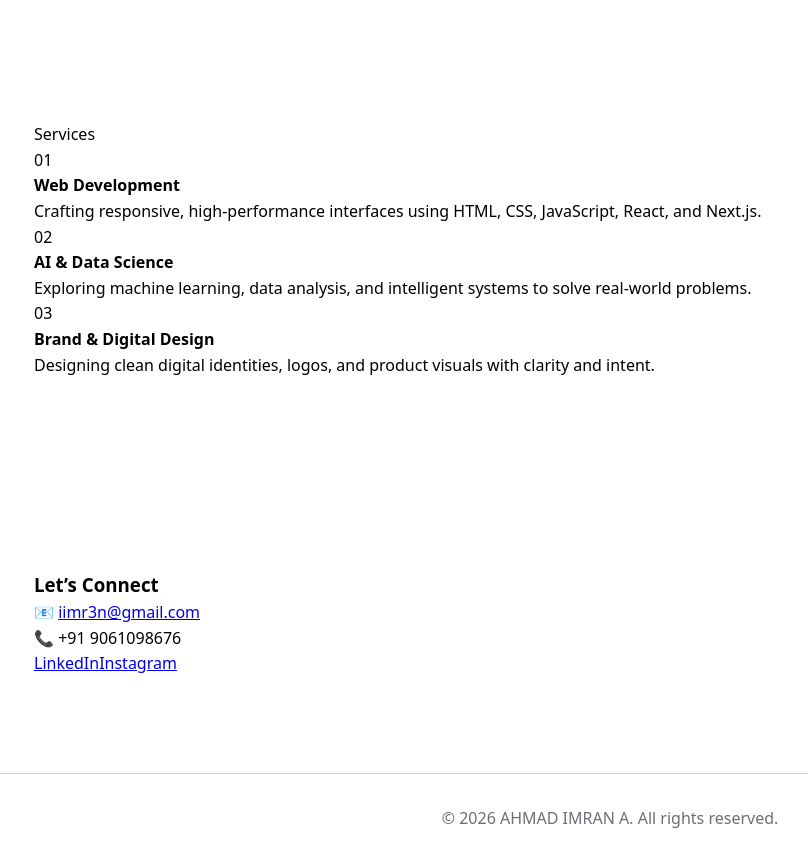
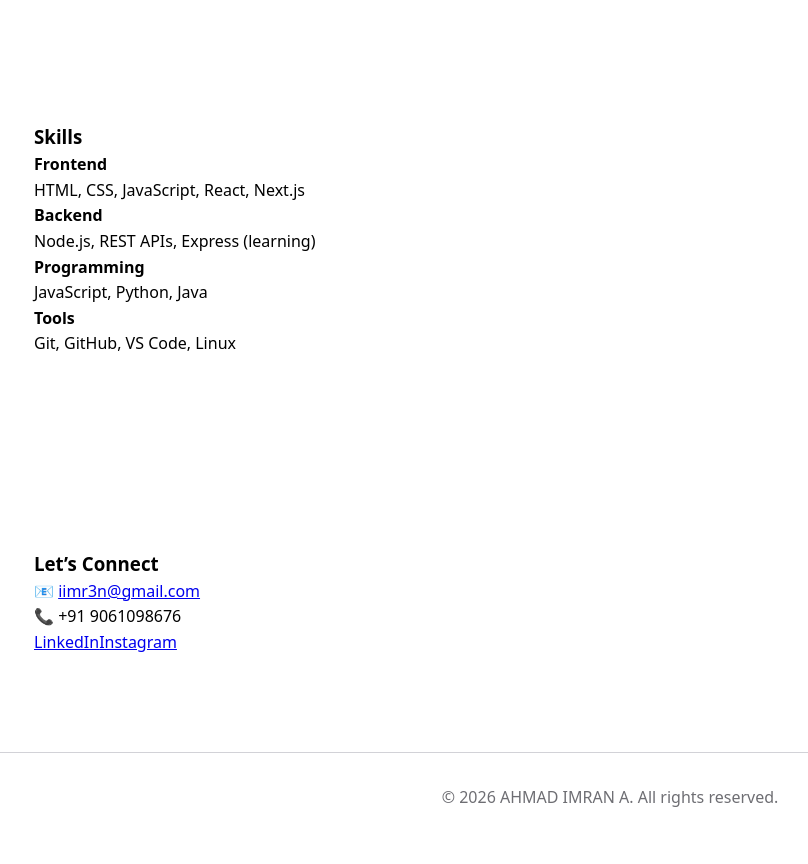
Before and after one commit to iimr4n/portfolio-js, a Next.js app: page / in a window 1280 px wide. Shown: the part 840-1704 px from the top of the page, without its empty margins (30-838 px from the left). After the commit the page ends 1682 px from the top, so only its background shows below. Built offline with nearby package versions, Linux system fonts and the light colour scheme.

Commit message:
Update Skills.jsx

```diff
--- a/components/Skills.jsx
+++ b/components/Skills.jsx
@@ -1,39 +1,28 @@
-export default function Services() {
+export default function Skills() {
   return (
-    <section className="services editorial-section reveal">
+    <section className="skills">
       <div className="container">
-        <span className="section-label">Services</span>
+        <h3>Skills</h3>
 
-        <div className="service-item">
-          <span className="service-number">01</span>
+        <div className="skills-grid">
           <div>
-            <h4>Web Development</h4>
-            <p>
-              Crafting responsive, high-performance interfaces using HTML,
-              CSS, JavaScript, React, and Next.js.
-            </p>
+            <h4>Frontend</h4>
+            <p>HTML, CSS, JavaScript, React, Next.js</p>
           </div>
-        </div>
 
-        <div className="service-item">
-          <span className="service-number">02</span>
           <div>
-            <h4>AI & Data Science</h4>
-            <p>
-              Exploring machine learning, data analysis, and intelligent
-              systems to solve real-world problems.
-            </p>
+            <h4>Backend</h4>
+            <p>Node.js, REST APIs, Express (learning)</p>
           </div>
-        </div>
 
-        <div className="service-item">
-          <span className="service-number">03</span>
           <div>
-            <h4>Brand & Digital Design</h4>
-            <p>
-              Designing clean digital identities, logos, and product visuals
-              with clarity and intent.
-            </p>
+            <h4>Programming</h4>
+            <p>JavaScript, Python, Java</p>
+          </div>
+
+          <div>
+            <h4>Tools</h4>
+            <p>Git, GitHub, VS Code, Linux</p>
           </div>
         </div>
       </div>
```
